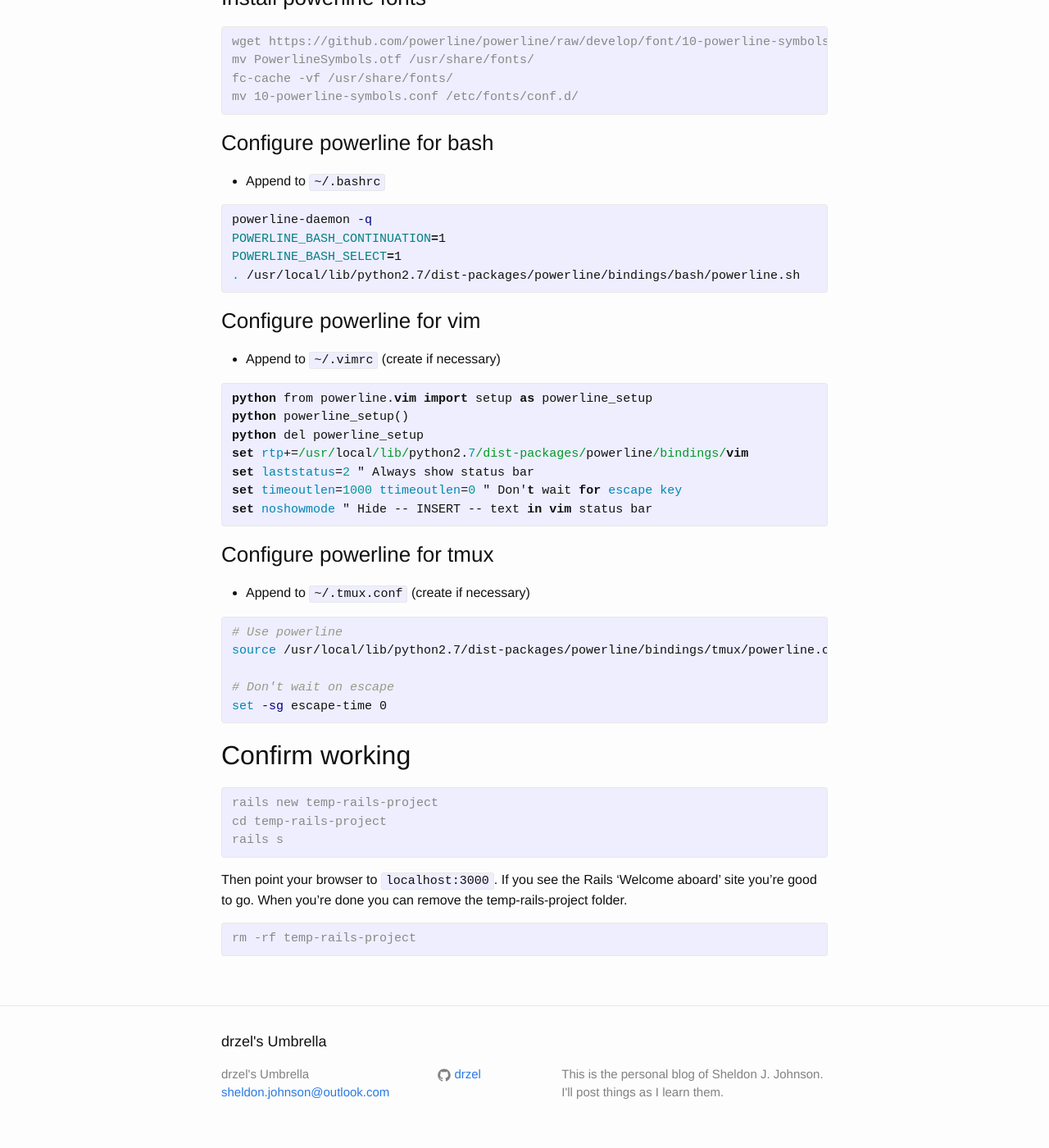
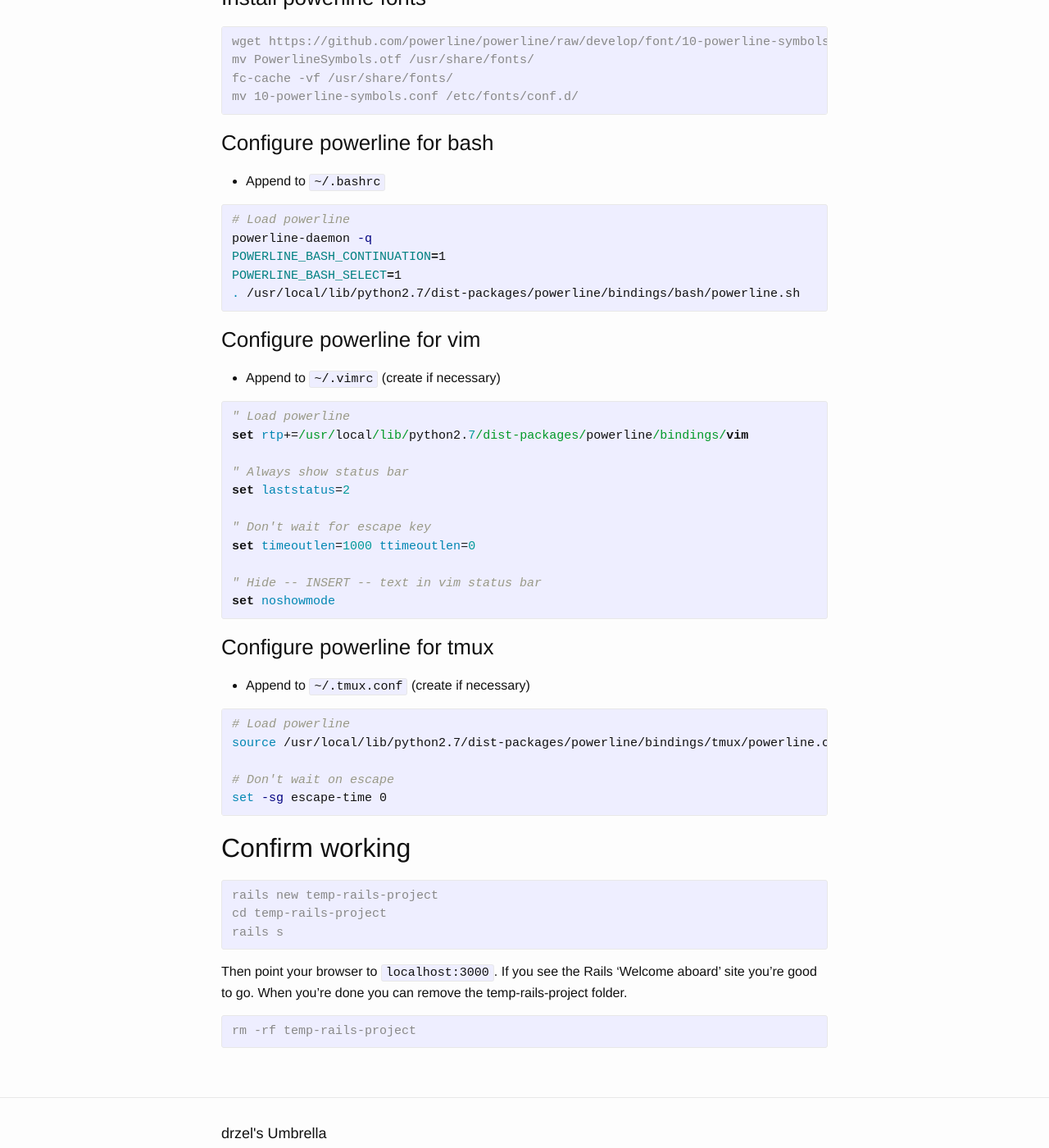
Before and after one commit to drzel/blog, a Jekyll site: the page built from _posts/2015-10-30-open-source-ruby-on-rails-development-environment-for-lubuntu-15.10-as-a-guest-in-virtualbox-5.0.8-with-vim-tmux-and-powerline.md, in a window 1280 px wide and 1400 px high, scrolled down 2564 px. Shown: the whole window at 82% size. Built offline with Jekyll 4.4.1, drawn with Linux system fonts in a browser that asks for light colours; some of the changed text lies outside the part shown.

Commit message:
small neatness changes

```diff
--- a/_posts/2015-10-30-open-source-ruby-on-rails-development-environment-for-lubuntu-15.10-as-a-guest-in-virtualbox-5.0.8-with-vim-tmux-and-powerline.md
+++ b/_posts/2015-10-30-open-source-ruby-on-rails-development-environment-for-lubuntu-15.10-as-a-guest-in-virtualbox-5.0.8-with-vim-tmux-and-powerline.md
@@ -116,6 +116,7 @@ mv 10-powerline-symbols.conf /etc/fonts/conf.d/
 * Append to `~/.bashrc`
 
 {% highlight bash %}
+# Load powerline
 powerline-daemon -q
 POWERLINE_BASH_CONTINUATION=1
 POWERLINE_BASH_SELECT=1
@@ -126,20 +127,24 @@ POWERLINE_BASH_SELECT=1
 * Append to `~/.vimrc` (create if necessary)
 
 {% highlight vim %}
-python from powerline.vim import setup as powerline_setup
-python powerline_setup()
-python del powerline_setup
+" Load powerline
 set rtp+=/usr/local/lib/python2.7/dist-packages/powerline/bindings/vim
-set laststatus=2 " Always show status bar
-set timeoutlen=1000 ttimeoutlen=0 " Don't wait for escape key
-set noshowmode " Hide -- INSERT -- text in vim status bar
+
+" Always show status bar
+set laststatus=2
+
+" Don't wait for escape key
+set timeoutlen=1000 ttimeoutlen=0
+
+" Hide -- INSERT -- text in vim status bar
+set noshowmode
 {% endhighlight %}
 
 ### Configure powerline for tmux
 * Append to `~/.tmux.conf` (create if necessary)
 
 {% highlight bash %}
-# Use powerline
+# Load powerline
 source /usr/local/lib/python2.7/dist-packages/powerline/bindings/tmux/powerline.conf
 
 # Don't wait on escape
```
Also changed, not shown: other parts of _posts/2015-10-30-open-source-ruby-on-rails-development-environment-for-lubuntu-15.10-as-a-guest-in-virtualbox-5.0.8-with-vim-tmux-and-powerline.md (+1 -1 lines).
